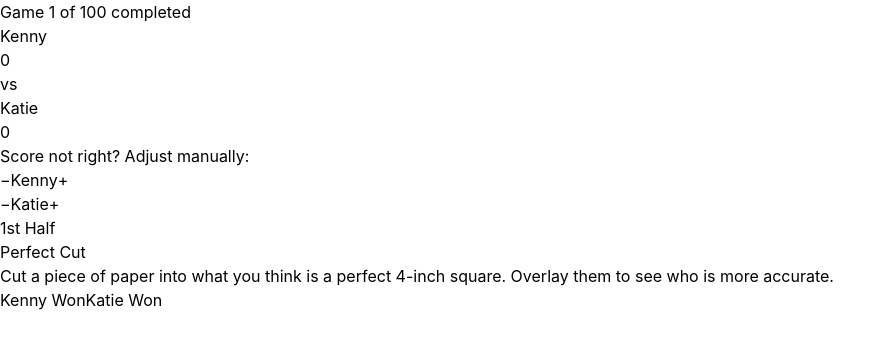
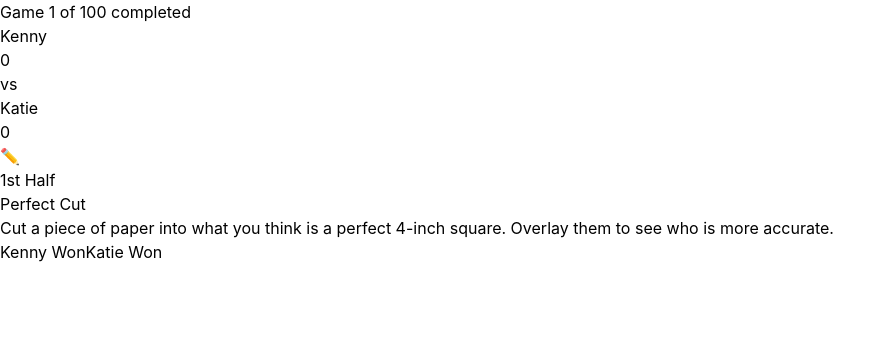
Before and after one commit to kengeph/swift-turtle, a React (Vite) app in the folder couplegames/: page / in a window 1280 px wide. Both pictures are taken after a click on the button "LET THE GAMES BEGIN!". Shown: the top 348 px of the page, without its empty margins (0-892 px from the left). Built offline with nearby package versions, Linux system fonts and the light colour scheme.

Commit message:
Hide score adjustment behind edit button and fix completed count to use currentGame

```diff
--- a/couplegames/src/App.jsx
+++ b/couplegames/src/App.jsx
@@ -72,6 +72,7 @@ function App() {
   const [winners, setWinners] = useState({})
   const [gramMasterTarget, setGramMasterTarget] = useState(null)
   const [gramMasterRounds, setGramMasterRounds] = useState({ player1: [], player2: [] })
+  const [showScoreEdit, setShowScoreEdit] = useState(false)
 
   // Generate random weight for Gram Master challenge
   useEffect(() => {
@@ -451,10 +452,8 @@ function App() {
 
   // Game screen
   const challenge = CHALLENGES[currentGame]
-  // Calculate completed games - count games that have a winner entry
-  // Since we only add Gram Master to winners when all 3 rounds are done,
-  // we can simply count all entries in winners
-  const completedGames = Object.keys(winners).length
+  // Completed games = current game number (0-indexed, so currentGame is games completed before this one)
+  const completedGames = currentGame
   const progress = (completedGames / CHALLENGES.length) * 100
   const gramMasterRound = gramMasterRounds.player1.length + gramMasterRounds.player2.length + 1
 
@@ -495,7 +494,7 @@ function App() {
 
         {/* Score Display */}
         <div className="mb-8 bg-slate-800 rounded-lg p-4">
-          <div className="flex justify-between items-center mb-2">
+          <div className="flex justify-between items-center mb-2 relative">
             <div className="text-center flex-1">
               <div className="text-sm text-slate-400 mb-1">Kenny</div>
               <div className="text-3xl font-bold text-blue-400">{scores.player1}</div>
@@ -505,8 +504,17 @@ function App() {
               <div className="text-sm text-slate-400 mb-1">Katie</div>
               <div className="text-3xl font-bold text-pink-400">{scores.player2}</div>
             </div>
+            {/* Edit Button */}
+            <button
+              onClick={() => setShowScoreEdit(!showScoreEdit)}
+              className="absolute top-0 right-0 text-slate-500 hover:text-slate-300 text-xs px-2 py-1"
+              title="Edit scores"
+            >
+              ✏️
+            </button>
           </div>
-          {/* Manual Score Adjustment */}
+          {/* Manual Score Adjustment - Hidden by default */}
+          {showScoreEdit && (
             <div className="mt-4 pt-4 border-t border-slate-700">
               <div className="text-xs text-slate-500 mb-2 text-center">Score not right? Adjust manually:</div>
               <div className="flex gap-4 justify-center">
@@ -546,6 +554,7 @@ function App() {
                 </div>
               </div>
             </div>
+          )}
         </div>
 
         {/* Challenge Card */}
```
Also changed, not shown: 3 other files (tests, documents, lock files or other folders). Lines whose indentation alone changed are shown as unchanged.
